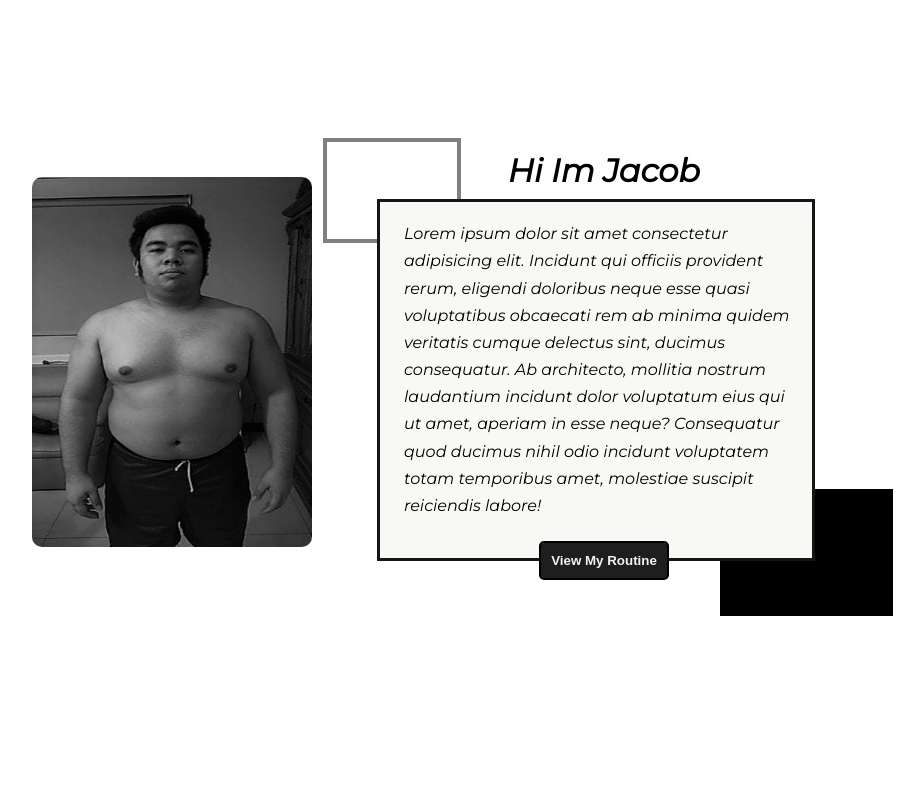
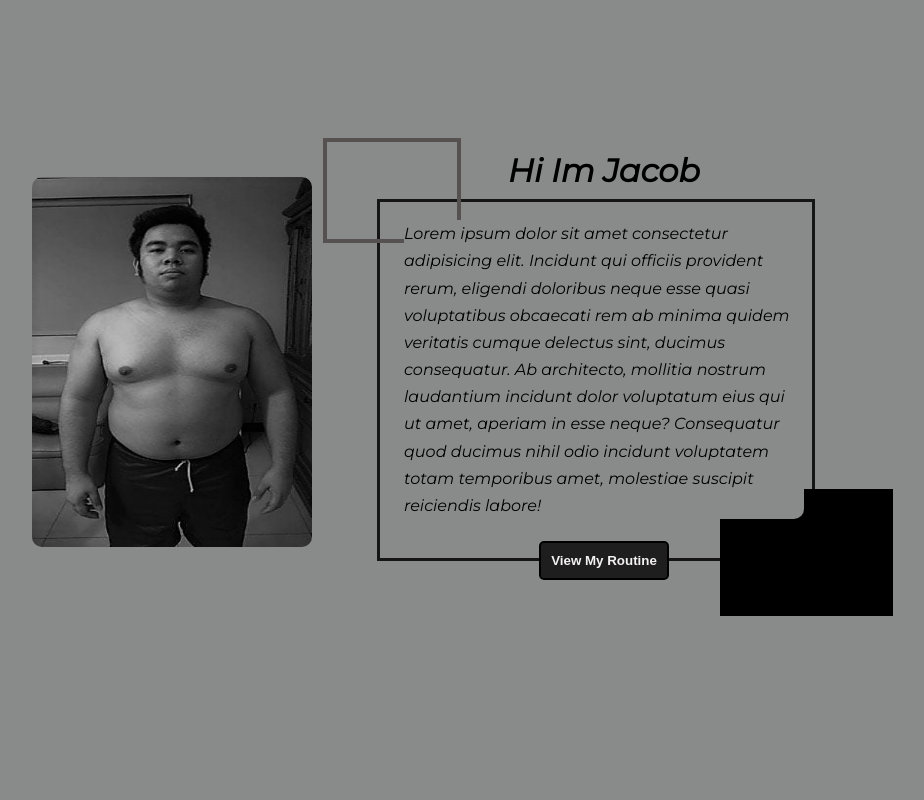
Before and after one commit to code-mayonaice/fitnessguardian-project, a plain HTML site: page index.html in a window 1280 px wide. Shown: the part 1480-2280 px from the top of the page, without its empty margins (78-1002 px from the left). Drawn offline with Linux system fonts and the light colour scheme.

Commit message:
second update

```diff
--- a/app/styles/global.css
+++ b/app/styles/global.css
@@ -21,15 +21,6 @@ html,body{
 }
 
 
-/* *************** variables ************ */
-:root{
-
-    --clip-path-background-color:rgb(241, 233, 233);
-    --box-background-color: rgb(29, 28, 28);
-    --black-background:rgb(31, 30, 30);
-    --text-color:rgb(243, 241, 241);
-    --text-font: 'Poppins', sans-serif;
-}
 
 ::-webkit-scrollbar{
     width: 10px;
@@ -53,6 +44,7 @@ html,body{
 .container{
     width: 100%;
     height:100%;
+    background-color: rgb(137, 139, 139);
 }
 
 
@@ -71,7 +63,7 @@ html,body{
     height: 500px;
     clip-path: polygon(100% 34%, 0% 100%, 100% 100%);
     -webkit-clip-path:polygon(100% 34%, 0% 100%, 100% 100%);
-    background-color: rgb(248, 242, 242);
+    background-color: rgb(137, 139, 139);
     position: absolute;
     bottom: -1%;
     z-index: -1;
--- a/app/styles/main.css
+++ b/app/styles/main.css
@@ -1,4 +1,5 @@
 @import "global.css";
+@import "variables.css";
 @import "responsive.css";
 
 
@@ -116,11 +117,13 @@ header img{
     text-transform: capitalize;
     font-weight: 900;
     transition: 0.3s;
+    z-index: 5;
 }
 
 .btn-routine:hover{
    background-color: azure;
    color: black;
+
 }
 
 .landing-content .btn:hover{
@@ -216,22 +219,27 @@ header img{
     text-transform: capitalize;
 }
 
+.instructortesttimonial p{
+    z-index: 5;
+    background-color: rgb(137, 139, 139);
+    border-radius: 10px;
+}
+
 
 .big-box{
     width: 50%;
     height: 70%;
     border: 3px solid rgb(22, 21, 21);
     position: absolute;
-    z-index: -1;
-    background-color: rgb(248, 248, 244);
+
 }
 
 .smallbox-top{
  position: absolute;
  width: 15%;
  height: 19%;
- border: 4px solid grey;
- z-index: -2;
+ border: 4px solid rgb(85, 81, 81);
+ z-index: 2;
 
 }
 
@@ -240,7 +248,7 @@ header img{
  width: 20%;
  height: 25%;
  background-color: black;
- z-index: -2;
+z-index: 3;
 
 }
 
--- /dev/null
+++ b/app/styles/variables.css
@@ -0,0 +1,10 @@
+
+/* *************** variables ************ */
+:root{
+
+    --clip-path-background-color:rgb(241, 233, 233);
+    --box-background-color: rgb(29, 28, 28);
+    --black-background:rgb(31, 30, 30);
+    --text-color:rgb(243, 241, 241);
+    --text-font: 'Poppins', sans-serif;
+}
```
Also changed, not shown: index.html (+0 -1 lines).
